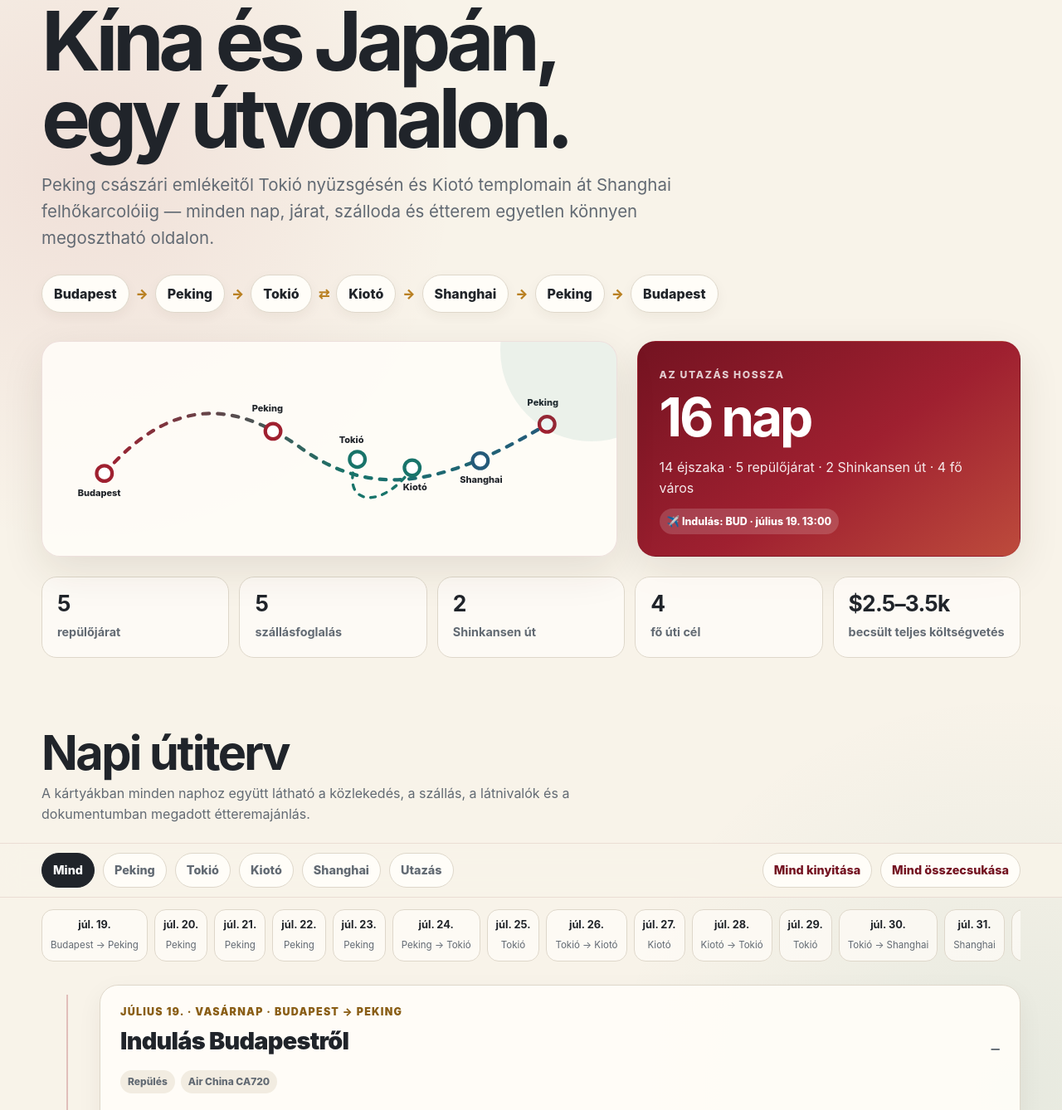
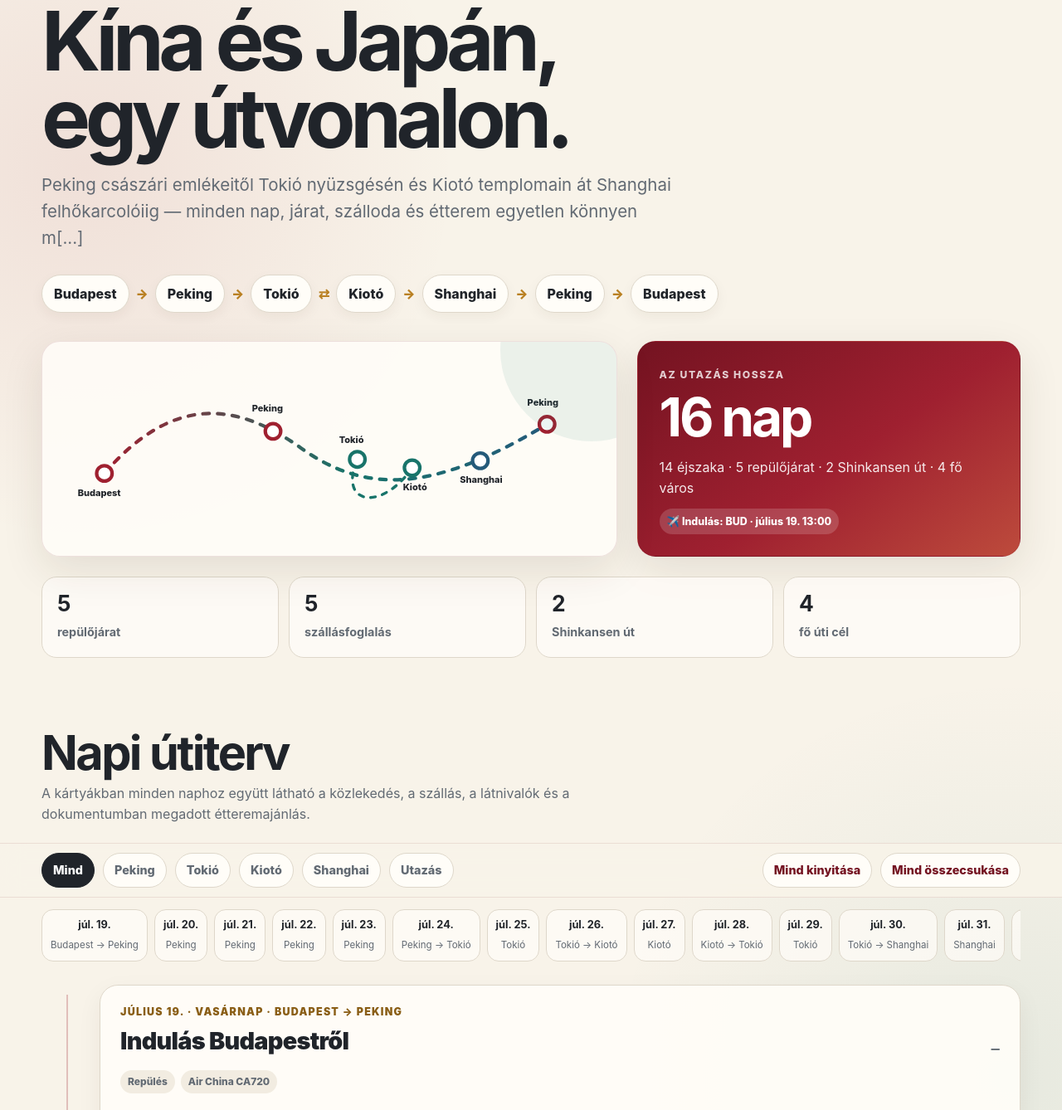
Before and after one commit to vilibald97-max/K-na-Jap-n-utaz-s, a plain HTML site: page index.html in a window 1280 px wide. Shown: the part 194-1532 px from the top of the page at 83% size. Drawn offline with Linux system fonts and the light colour scheme.

Commit message:
Remove budget information from itinerary page

```diff
--- a/index.html
+++ b/index.html
@@ -90,7 +90,7 @@
     .countdown-card strong { display:block; font-size: clamp(2rem, 5vw, 4.4rem); line-height: 1; margin-top: 8px; letter-spacing: -.05em; }
     .countdown-card p { margin: 16px 0 0; opacity: .9; }
 
-    .stats { display: grid; grid-template-columns: repeat(5, 1fr); gap: 12px; margin: 24px auto 54px; }
+    .stats { display: grid; grid-template-columns: repeat(4, 1fr); gap: 12px; margin: 24px auto 54px; }
     .stat { padding: 18px; border-radius: 18px; background: rgba(255,253,248,.75); border: 1px solid var(--line); }
     .stat strong { display:block; font-size: 1.65rem; line-height: 1; margin-bottom: 8px; letter-spacing: -.03em; }
     .stat span { color: var(--muted); font-size: .9rem; font-weight: 650; }
@@ -122,7 +122,7 @@
     .timeline { position: relative; margin-top: 26px; }
     .timeline::before { content:""; position:absolute; left: 30px; top: 12px; bottom: 12px; width: 2px; background: linear-gradient(var(--red), var(--jade)); opacity: .25; }
     .day-card {
-      position: relative; margin: 0 0 20px 70px; border-radius: var(--radius); border: 1px solid var(--line); background: rgba(255,253,248,.92); box-shadow: 0 10px 30px rgba(52,37,21,.06); overflow: clip;
+      position: relative; margin: 0 0 20px 70px; border-radius: var(--radius); border: 1px solid var(--line); background: rgba(255,253,248,.92); box-shadow: 0 10px 30px rgba(52,37,21,.06); overflow: hidden;
     }
     .day-card[hidden] { display: none; }
     .day-card::before {
@@ -265,7 +265,7 @@
       <div class="container">
         <span class="eyebrow">🌏 Közös útiterv · 2026. július 19. – augusztus 3.</span>
         <h1>Kína és Japán,<br>egy útvonalon.</h1>
-        <p class="hero-copy">Peking császári emlékeitől Tokió nyüzsgésén és Kiotó templomain át Shanghai felhőkarcolóiig — minden nap, járat, szálloda és étterem egyetlen könnyen megosztható oldalon.</p>
+        <p class="hero-copy">Peking császári emlékeitől Tokió nyüzsgésén és Kiotó templomain át Shanghai felhőkarcolóiig — minden nap, járat, szálloda és étterem egyetlen könnyen m[...]</p>
 
         <div class="route-line" aria-label="Útvonal">
           <span class="route-city">Budapest</span><span class="route-arrow">→</span>
@@ -314,7 +314,6 @@
           <div class="stat"><strong>5</strong><span>szállásfoglalás</span></div>
           <div class="stat"><strong>2</strong><span>Shinkansen út</span></div>
           <div class="stat"><strong>4</strong><span>fő úti cél</span></div>
-          <div class="stat"><strong>$2.5–3.5k</strong><span>becsült teljes költségvetés</span></div>
         </div>
       </div>
     </section>
@@ -523,7 +522,7 @@
             <h3>🇯🇵 Tokió · éttermek</h3>
             <ol>
               <li>Ichiran Ramen</li><li>Omoide Yokocho</li><li>Tsukiji Sushi</li>
-              <li>Sumo Chanko</li><li>Senso-ji Temple Street</li>
+              <li>Senso-ji Temple Street</li>
             </ol>
           </div>
           <div class="panel span-3">
@@ -785,9 +784,9 @@
   const packingGroups = {
     '📄 Dokumentumok': ['Útlevél (érvényes)','Vízum / belépési dokumentumok','Repülő-, vonat- és szállásfoglalások','Utazási biztosítás dokumentumai','Bankkártyák (legalább 2)'],
     '🔌 Elektronika': ['Telefon + töltő','Laptop/tablet + töltő (opcionális)','Power bank','Univerzális adapter (220V AC)','Fülhallgató'],
-    '👕 Ruházat': ['T-shirt (5–6 db)','Rövidnadrág (2–3 db)','Könnyű hosszúnadrág (2 db)','Könnyű ruha (1–2 db)','Pulóver/sweatshirt az erős klímához','Könnyű kabát/hoodie','Kényelmes cipők','Fehérnemű és zokni (7–8 db)'],
+    '👕 Ruházat': ['T-shirt (5–6 db)','Rövidnadrág (2–3 db)','Könnyű hosszúnadrág (2 db)','Könnyű ruha (1–2 db)','Pulóver/sweatshirt az erős klímához','Könnyű kabát/hoodie'],
     '🧴 Higiénia és egészség': ['Fogkefe + fogkrém','Utazó méretű sampon','Dezodor','Naptej SPF 50+','Szúnyogriasztó','Láz-, hasmenés- és fájdalomcsillapító','Szanitáris kellékek'],
-    '🎒 Egyéb': ['Kis hátizsák','Utazási párna','Szemmaszk és füldugó','GoPro vagy kamera (opcionális)','Nemzetközi jogosítvány (opcionális)','Újratölthető italos palack','Napszemüveg és sapka','Könnyű esőkabát']
+    '🎒 Egyéb': ['Kis hátizsák','Utazási párna','Szemmaszk és füldugó','GoPro vagy kamera (opcionális)','Nemzetközi jogosítvány (opcionális)','Újratölthető italos palack','Napszemüveg']
   };
 
   function renderDays() {
```
